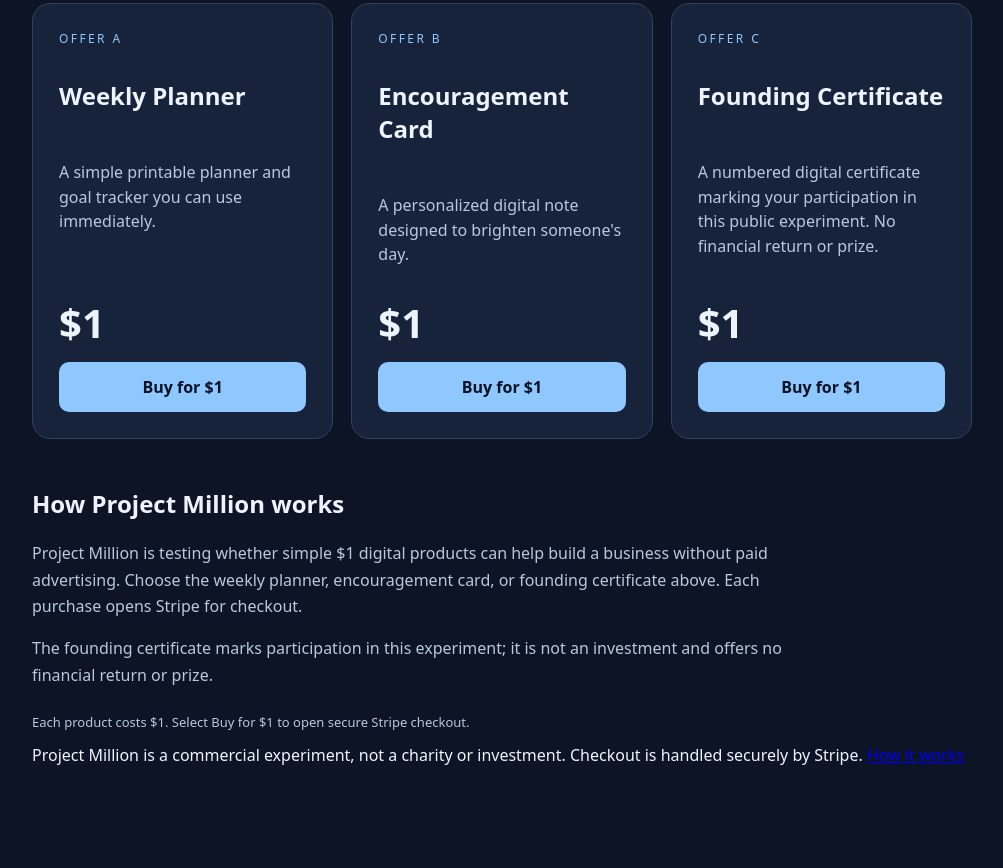
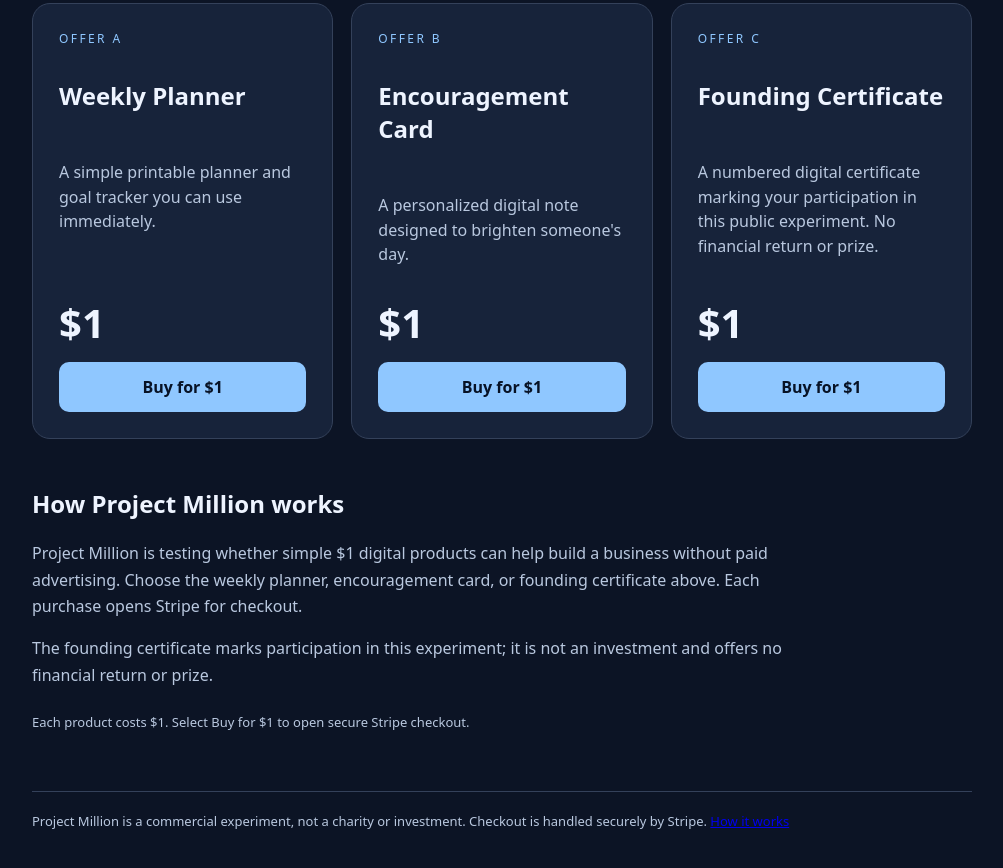
Before and after one commit to projectonemillionhq/project-million, a plain HTML site: page index.html in a window 1280 px wide. Shown: the part 441-1309 px from the top of the page, without its empty margins (138-1141 px from the left). Before the commit the page ends 1261 px from the top, so only its background shows below. Drawn offline with Linux system fonts and the light colour scheme.

Commit message:
Fix malformed footer CSS without changing checkout

```diff
--- a/index.html
+++ b/index.html
@@ -16,7 +16,7 @@
   gtag('config', 'G-2FSML5Q9GV');
 </script>
 <style>
-:root{font-family:system-ui,Arial,sans-serif;color:#eef4ff;background:#0c1425}*{box-sizing:border-box}body{margin:0}main{max-width:980px;margin:auto;padding:54px 20px}h1{font-size:clamp(42px,8vw,80px);letter-spacing:-.05em;margin:12px 0}h2{font-size:24px}.tag{color:#8fc7ff;text-transform:uppercase;letter-spacing:.2em;font-size:12px}.lead{font-size:21px;max-width:720px;color:#b9c8df}.grid{display:grid;grid-template-columns:repeat(auto-fit,minmax(240px,1fr));gap:18px;margin-top:38px}.card{background:#17233a;border:1px solid #34415a;border-radius:18px;padding:26px;display:flex;flex-direction:column;gap:12px}.card p{color:#b9c8df;line-height:1.55;flex:1}.price{font-size:40px;font-weight:800}button,a.action{border:0;border-radius:10px;background:#8fc7ff;color:#071225;font-weight:800;padding:14px;cursor:pointer;text-decoration:none;text-align:center}button:hover{background:#c3e2ff}.note{font-size:13px;color:#b9c8df;margin-top:25px}a:focus-visible{outline:3px solid #fff;outline-offset:4px}.info{margin-top:48px;max-width:760px}.info p{color:#b9c8df;line-height:1.65}.info a{color:#8fc7fffooter{border-top:1px solid #34415a;margin-top:60px;padding-top:20px;color:#b9c8df;font-size:13px}
+:root{font-family:system-ui,Arial,sans-serif;color:#eef4ff;background:#0c1425}*{box-sizing:border-box}body{margin:0}main{max-width:980px;margin:auto;padding:54px 20px}h1{font-size:clamp(42px,8vw,80px);letter-spacing:-.05em;margin:12px 0}h2{font-size:24px}.tag{color:#8fc7ff;text-transform:uppercase;letter-spacing:.2em;font-size:12px}.lead{font-size:21px;max-width:720px;color:#b9c8df}.grid{display:grid;grid-template-columns:repeat(auto-fit,minmax(240px,1fr));gap:18px;margin-top:38px}.card{background:#17233a;border:1px solid #34415a;border-radius:18px;padding:26px;display:flex;flex-direction:column;gap:12px}.card p{color:#b9c8df;line-height:1.55;flex:1}.price{font-size:40px;font-weight:800}button,a.action{border:0;border-radius:10px;background:#8fc7ff;color:#071225;font-weight:800;padding:14px;cursor:pointer;text-decoration:none;text-align:center}button:hover{background:#c3e2ff}.note{font-size:13px;color:#b9c8df;margin-top:25px}a:focus-visible{outline:3px solid #fff;outline-offset:4px}.info{margin-top:48px;max-width:760px}.info p{color:#b9c8df;line-height:1.65}.info a{color:#8fc7ff}footer{border-top:1px solid #34415a;margin-top:60px;padding-top:20px;color:#b9c8df;font-size:13px}
 </style></head><body><main><div class="tag">An open experiment in small-dollar commerce</div><h1>One dollar.<br>One million people.</h1><p class="lead">Can a useful $1 product grow into a million-customer business without advertising? We're testing three ideas in public. Choose a $1 product below.</p><section class="grid">
 <article class="card"><div class="tag">Offer A</div><h2>Weekly Planner</h2><p>A simple printable planner and goal tracker you can use immediately.</p><div class="price">$1</div><a class="action" href="https://buy.stripe.com/5kQ5kD6KV1zU6qE1Lp3cc00" aria-label="Buy Weekly Planner for $1 using Stripe">Buy for $1</a></article>
 <article class="card"><div class="tag">Offer B</div><h2>Encouragement Card</h2><p>A personalized digital note designed to brighten someone's day.</p><div class="price">$1</div><a class="action" href="https://buy.stripe.com/cNiaEXfhr3I28yM75J3cc01" aria-label="Buy Encouragement Card for $1 using Stripe">Buy for $1</a></article>
```
